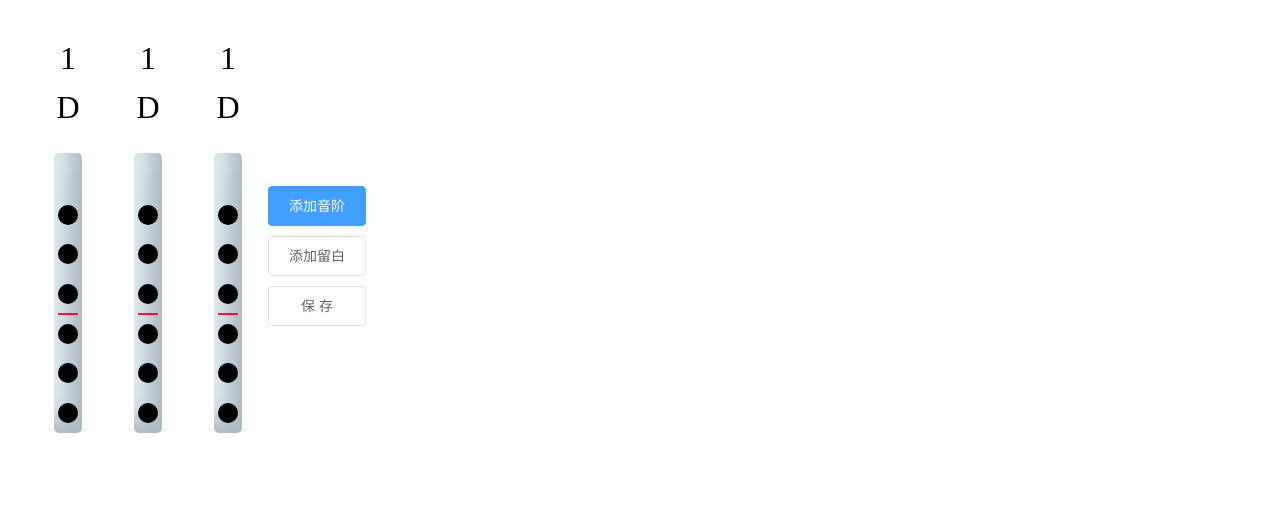
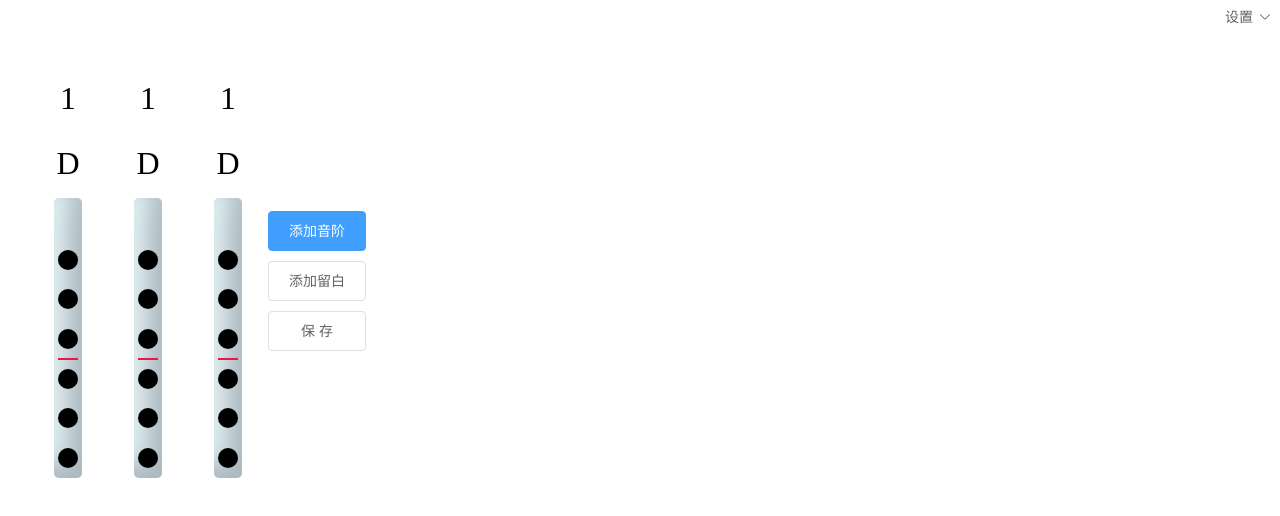
Before and after one commit to A-passing-of-MOHS/Tin-Whistle-Numbered-Musical-Notation-Generator, a Vue app: page / in a window 1280 px wide. Shown: the top 516 px of the page. Built offline with nearby package versions, Linux system fonts and the light colour scheme.

Commit message:
隐藏笛子功能 删除留白功能

```diff
--- a/package.json
+++ b/package.json
@@ -3,7 +3,7 @@
   "version": "0.0.0",
   "scripts": {
     "dev": "vite",
-    "build": " vite build",
+    "build": "vite build",
     "serve": "vite preview"
   },
   "dependencies": {
--- a/src/components/Flute/Flute.vue
+++ b/src/components/Flute/Flute.vue
@@ -1,5 +1,5 @@
 <template>
-  <div class="flute-box" >
+  <div class="flute-box">
     <!--    {{index}}-->
     <!--    {{ flag }}-->
     <el-popover
@@ -20,7 +20,7 @@
       </el-select>
       <el-row>
         <el-col :span="12">
-          <el-button  type="primary" @click="addItem('scale',false)">右侧添加</el-button>
+          <el-button type="primary" @click="addItem('scale',false)">右侧添加</el-button>
         </el-col>
         <el-col :span="12">
 
@@ -32,30 +32,35 @@
 
         </el-col>
         <el-col :span="12">
-          <el-button  type="danger" @click="deleteItem">删除此条</el-button>
+          <el-button type="danger" @click="deleteItem">删除此条</el-button>
         </el-col>
 
       </el-row>
       <template #reference>
         <div>
-          <div class="popoverBtn" >
-            <div  v-if="selectScale.value>20" style="display: flex">
+          <div class="popoverBtn">
+            <div v-if="isShowNumber" style="height: 65px">
+              <div v-if="selectScale.value>20" style="display: flex">
                 <div class="highLabel"></div>
                 <div class="highLabel"></div>
-            </div >
-            <div class="highLabel" v-if="selectScale.value>10&&selectScale.value<20"></div >
-            <div class="highLabelHide" v-if="selectScale.value<=7"></div >
-            <div class="scaleLabel">{{selectScale.nlabel }}</div>
+              </div>
+              <div class="highLabel" v-if="selectScale.value>10&&selectScale.value<20"></div>
+              <div class="highLabelHide" v-if="selectScale.value<=7"></div>
+              <div class="scaleLabel">{{ selectScale.nlabel }}</div>
+            </div>
 
-            <div  v-if="selectScale.value>20" style="display: flex">
+            <div v-if="isShowLetter" style="height: 65px">
+            <div v-if="selectScale.value>20" style="display: flex">
               <div class="highLabel"></div>
               <div class="highLabel"></div>
-            </div >
-            <div class="highLabel" v-if="selectScale.value>10&&selectScale.value<20"></div >
-            <div class="highLabelHide" v-if="selectScale.value<=7"></div >
+            </div>
+
+            <div class="highLabel" v-if="selectScale.value>10&&selectScale.value<20"></div>
+            <div class="highLabelHide" v-if="selectScale.value<=7"></div>
             <div class="scaleLabel">{{ selectScale.elabel }}</div>
             </div>
-          <div class="flute">
+          </div>
+          <div class="flute" v-if="isShowFlute">
             <div class="top"></div>
             <div class="holeList">
               <div class="line"></div>
@@ -69,10 +74,12 @@
       </template>
 
     </el-popover>
+    <div style="width: 100%;height: 100%" v-else @click="showMsg"></div>
 
-    <div class="fluteLabel" v-if="selectScale.value>10&&selectScale.value<20">+</div>
 
-    <div class="fluteLabel" v-if="selectScale.value>20">++</div>
+    <div class="fluteLabel" v-if="selectScale.value>10&&selectScale.value<20&&isShowFlute">+</div>
+
+    <div class="fluteLabel" v-if="selectScale.value>20&&isShowFlute">++</div>
 
 
   </div>
@@ -81,149 +88,175 @@
 
 <script lang="ts">
 
-import {defineComponent, ref,onMounted,watch} from "vue";
+import {defineComponent, ref, onMounted, watch} from "vue";
 import {DrumOption} from "./DrumOption";
+import {ElMessage, ElMessageBox} from "element-plus";
 
 export default defineComponent({
   name: "Flute",
-  props:{
-    flag:{
-      type:String,
-      default(){
+  props: {
+    flag: {
+      type: String,
+      default() {
         return ''
       }
     },
-    index:{
-      type:Number,
-      default(){
+    index: {
+      type: Number,
+      default() {
         return 0
       }
     },
-    value:{
-      type:Object,
-      default(){
+    value: {
+      type: Object,
+      default() {
         return {}
       }
     },
-    isShowNumber:{
-      type:Boolean,
+    isShowNumber: {
+      type: Boolean,
+      default() {
+        return true
+      }
     },
-    isShowLetter:{
-      type:Boolean,
+    isShowLetter: {
+      type: Boolean,
+      default() {
+        return true
+      }
     },
-    isShow:{
-      type:Boolean,
-      default(){
+    isShowFlute:{
+      type: Boolean,
+      default() {
+        return true
+      }
+    },
+    isShow: {
+      type: Boolean,
+      default() {
         return true
       }
     }
   },
-  setup(props,context) {
+  setup(props, context) {
     const scale = ref(null)
-    const visible = ref(false )
+    const visible = ref(false)
 
     //D调 D  E  F  G  A  B  C
     //   do re mi fa so la si
     const Drum1Options = DrumOption.options1
     const fluteData = ref([
-      0,0,0,0,0,0
+      0, 0, 0, 0, 0, 0
     ])
-    const selectScale=ref(  {
+    const selectScale = ref({
       label: "1 (D do) ",
-      nlabel:"1",
-      elabel:"D",
+      nlabel: "1",
+      elabel: "D",
       value: 1
     },)
-    onMounted(()=>{
+    onMounted(() => {
       //scaleChange(selectScale.value)
       scaleChange(props.value)
     })
-    watch(()=>props.value,(newValue,oldValue)=>{
+    watch(() => props.value, (newValue, oldValue) => {
       scaleChange(newValue)
     })
-  const scaleChange = (e)=>{
-    let list =[0,0,0,0,0,0]
-     switch(e.value){
+    const scaleChange = (e) => {
+      let list = [0, 0, 0, 0, 0, 0]
+      switch (e.value) {
         case 1:
-         list=[ 1,1,1,1,1,1]
+          list = [1, 1, 1, 1, 1, 1]
           break
         case 2:
-         list=[ 1,1,1,1,1,0]
+          list = [1, 1, 1, 1, 1, 0]
           break
         case 3:
-         list=[ 1,1,1,1,0,0]
+          list = [1, 1, 1, 1, 0, 0]
           break
         case 4:
-         list=[ 1,1,1,0,0,0]
+          list = [1, 1, 1, 0, 0, 0]
           break
         case 5:
-         list=[ 1,1,0,0,0,0]
+          list = [1, 1, 0, 0, 0, 0]
           break
         case 6:
-         list=[ 1,0,0,0,0,0]
+          list = [1, 0, 0, 0, 0, 0]
           break
         case 7:
-         list=[ 0,0,0,0,0,0]
+          list = [0, 0, 0, 0, 0, 0]
           break
         case 11:
-         list=[ 0,1,1,1,1,1]
+          list = [0, 1, 1, 1, 1, 1]
           break
         case 12:
-         list=[ 1,1,1,1,1,0]
+          list = [1, 1, 1, 1, 1, 0]
           break
         case 13:
-         list=[ 1,1,1,1,0,0]
+          list = [1, 1, 1, 1, 0, 0]
           break
         case 14:
-         list=[ 1,1,1,0,0,0]
+          list = [1, 1, 1, 0, 0, 0]
           break
         case 15:
-         list=[ 1,1,0,0,0,0]
+          list = [1, 1, 0, 0, 0, 0]
           break
         case 16:
-         list=[ 1,0,0,0,0,0]
+          list = [1, 0, 0, 0, 0, 0]
           break
         case 17:
-         list=[ 0,0,0,0,0,0]
+          list = [0, 0, 0, 0, 0, 0]
           break
         case 21:
-         list=[ 0,1,1,1,1,1]
+          list = [0, 1, 1, 1, 1, 1]
           break
         default:
-         list=[]
+          list = []
 
       }
-      fluteData.value=list
-    Drum1Options.forEach(item=>{
-      if (item.value==e.value){
-        selectScale.value=item
+      fluteData.value = list
+      Drum1Options.forEach(item => {
+        if (item.value == e.value) {
+          selectScale.value = item
         }
       })
-    context.emit("change",props.index,e.value)
+      context.emit("change", props.index, e.value)
     }
 
-    const deleteItem=()=>{
-      context.emit("deleteItem",props.index)
-      visible.value=false
+    const deleteItem = () => {
+      context.emit("deleteItem", props.index)
+      visible.value = false
 
     }
-    const addItem=(type :string ,isLeft :boolean)=>{
+    const showMsg = () => {
+      ElMessageBox.confirm('是否删除此项?', '提示', {
+        confirmButtonText: '确定',
+        cancelButtonText: '取消',
+        type: 'warning',
+      }).then(() => {
+        deleteItem();}).catch(() => {
+            ElMessage({
+              type: 'info',
+              message: '已取消删除',
+            });
+          });
+
+    }
+    const addItem = (type: string, isLeft: boolean) => {
       let index = props.index
-      if(type=="scale"){
-        if(index!=0){
-          if(isLeft){
+      if (type == "scale") {
+        if (index != 0) {
+          if (isLeft) {
 
-          }else {
+          } else {
             index++
           }
         }
 
 
-
       }
 
-      context.emit("addItem",index,type)
-      visible.value=false
+      context.emit("addItem", index, type)
+      visible.value = false
 
     }
 
@@ -235,7 +268,8 @@ export default defineComponent({
       visible,
       scaleChange,
       addItem,
-      deleteItem
+      deleteItem,
+      showMsg
     }
   }
 })
@@ -246,46 +280,49 @@ export default defineComponent({
 <style lang="less">
 .flute-box {
   width: 80px;
-  height: 440px;
   display: flex;
   align-items: center;
   flex-direction: column;
   margin-bottom: 15px;
-  .popoverBtn{
-    height: 125px;
+
+  .popoverBtn {
+
     display: flex;
     align-items: center;
     flex-direction: column;
-    .highLabel{
+
+    .highLabel {
       width: 12px;
       height: 12px !important;
       border-radius: 12px;
       background: #000000;
 
     }
-    .highhightLabel{
+
+    .highhightLabel {
       font-size: 12px;
       line-height: 12px;
       margin-bottom: -5px;
     }
-    .highLabelHide{
+
+    .highLabelHide {
       height: 12px;
 
     }
 
-    .scaleLabel{
+    .scaleLabel {
       font-size: 32px;
 
     }
   }
 
 
+}
 
-
-}
-.fluteLabel{
+.fluteLabel {
   font-size: 36px;
 }
+
 .flute {
   width: 28px;
   height: 280px;
@@ -303,19 +340,22 @@ export default defineComponent({
     width: 15px;
     height: 20px;
   }
-  .holeList{
+
+  .holeList {
     height: 260px;
     display: flex;
     align-items: center;
     flex-direction: column;
     justify-content: space-around;
-    .line{
+
+    .line {
       height: 2px;
       width: 100%;
       background: #f01440;
       position: relative;
-      top:130px
+      top: 130px
     }
+
     .hole {
       width: 20px;
       height: 20px;
--- a/src/views/Index.vue
+++ b/src/views/Index.vue
@@ -1,4 +1,44 @@
 <template>
+  <div class="top-bar">
+
+    <div class="setupIcon">
+      <el-dropdown trigger="click" >
+      <span class="el-dropdown-link">
+        设置<i class="el-icon-arrow-down el-icon--right"></i>
+      </span>
+        <template #dropdown>
+          <el-dropdown-menu>
+            <el-dropdown-item>
+               <div>
+                 <el-switch v-model="isShowFlute" active-color="#13ce66" inactive-color="#ff4949">
+                 </el-switch>
+                <span class="setupTit">隐藏笛子</span>
+               </div>
+            </el-dropdown-item>
+            <el-dropdown-item>
+              <div>
+                <el-switch v-model="isShowNumber" active-color="#13ce66" inactive-color="#ff4949">
+                </el-switch>
+                <span class="setupTit">显示数字</span>
+              </div>
+            </el-dropdown-item>
+            <el-dropdown-item>
+              <div>
+                <el-switch v-model="isShowLetter" active-color="#13ce66" inactive-color="#ff4949">
+                </el-switch>
+                <span class="setupTit">显示字母</span>
+              </div>
+            </el-dropdown-item>
+
+
+          </el-dropdown-menu>
+        </template>
+      </el-dropdown>
+    </div>
+
+
+
+  </div>
   <div class="fluteList-box">
     <Flute v-for="(item,index) in fluteList"
            :isShow="!item.space"
@@ -6,6 +46,9 @@
            :key="index"
            :flag="item.flag"
            :value="item"
+           :isShowFlute="isShowFlute"
+           :isShowNumber="isShowNumber"
+           :isShowLetter="isShowLetter"
            @deleteItem="deleteItem"
            @addItem="addItem"
            @change="scaleChange"
@@ -100,9 +143,15 @@ export default defineComponent({
       });
 
     }
+    const isShowFlute=ref(true)
+    const isShowNumber=ref(true)
+    const isShowLetter=ref(true)
 
     return{
       fluteList,
+      isShowFlute,
+      isShowNumber,
+      isShowLetter,
       add,
       deleteItem,
       addItem,
@@ -119,6 +168,18 @@ export default defineComponent({
 </script>
 
 <style rel="stylesheet/scss" lang="scss" >
+.top-bar{
+  height: 40px;
+  width: 100%;
+  display: flex;
+  .setupIcon{
+    margin-left: auto;
+
+  }
+}
+.setupTit{
+  margin-left: 5px;
+}
 .fluteList-box{
   padding: 20px;
 
--- a/vite.config.ts
+++ b/vite.config.ts
@@ -3,5 +3,6 @@ import vue from '@vitejs/plugin-vue'
 
 // https://vitejs.dev/config/
 export default defineConfig({
+  base: './',
   plugins: [vue()]
 })
```
Lines whose indentation alone changed are shown as unchanged.
